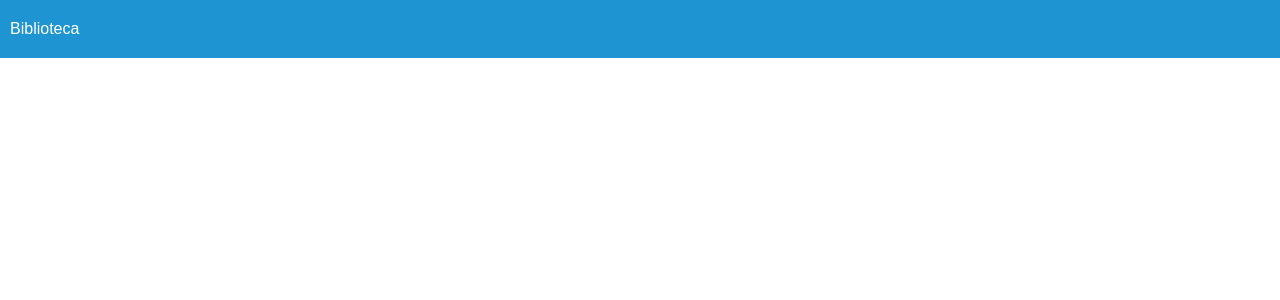
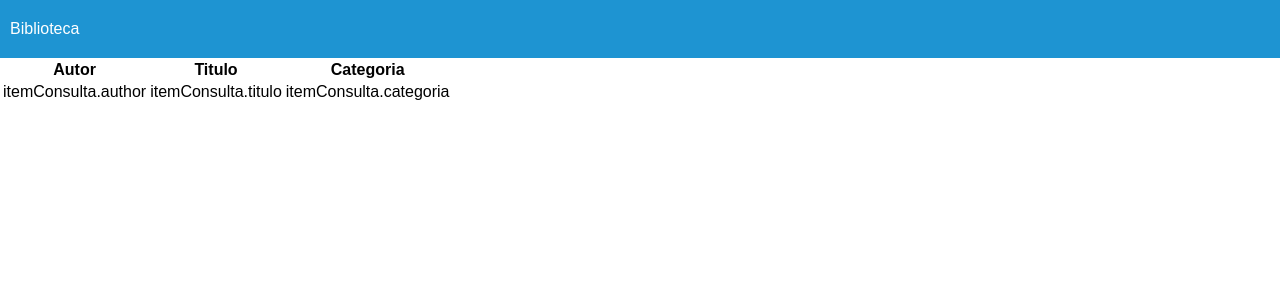
Before and after one commit to MayconnAguiarr/library-ui, an Angular app: page / in a window 1280 px wide. Shown: the top 300 px of the page. Built offline with nearby package versions, Linux system fonts and the light colour scheme.

Commit message:
adicionado componente 'cadastro-livo'

```diff
--- a/package.json
+++ b/package.json
@@ -22,6 +22,7 @@
     "@angular/platform-browser-dynamic": "^5.2.0",
     "@angular/router": "^5.2.0",
     "core-js": "^2.4.1",
+    "primeng": "^5.2.0",
     "rxjs": "^5.5.6",
     "zone.js": "^0.8.19"
   },
--- a/src/app/app.component.html
+++ b/src/app/app.component.html
@@ -1 +1,2 @@
 <app-navbar></app-navbar>
+<app-cadastro-livro></app-cadastro-livro>
--- a/src/app/app.module.ts
+++ b/src/app/app.module.ts
@@ -4,12 +4,14 @@ import { NgModule } from '@angular/core';
 
 import { AppComponent } from './app.component';
 import { NavbarComponent } from './navbar/navbar.component';
+import { CadastroLivroComponent } from './cadastro-livro/cadastro-livro.component';
 
 
 @NgModule({
   declarations: [
     AppComponent,
-    NavbarComponent
+    NavbarComponent,
+    CadastroLivroComponent
   ],
   imports: [
     BrowserModule
--- /dev/null
+++ b/src/app/cadastro-livro/cadastro-livro.component.html
@@ -0,0 +1,13 @@
+<table>
+  <tr>
+    <th>Autor</th>
+    <th>Titulo</th>
+    <th>Categoria</th>
+  </tr>
+  <tr>
+    <td>itemConsulta.author</td>
+    <td>itemConsulta.titulo</td>
+    <td>itemConsulta.categoria</td>
+  </tr>
+
+</table>
--- /dev/null
+++ b/src/app/cadastro-livro/cadastro-livro.component.ts
@@ -0,0 +1,21 @@
+import { Component, OnInit } from '@angular/core';
+
+@Component({
+  selector: 'app-cadastro-livro',
+  templateUrl: './cadastro-livro.component.html',
+  styleUrls: ['./cadastro-livro.component.css']
+})
+export class CadastroLivroComponent implements OnInit {
+
+  itensConsulta = [
+    {autor:'Oliveira Lima', titulo: ' O Movimento da Independência - 1821- 1822', categoria: '5'},
+    {autor:'Oliveira Lima', titulo: ' O Movimento da Independência - 1821- 1822', categoria: '5'},
+    {autor:'Oliveira Lima', titulo: ' O Movimento da Independência - 1821- 1822', categoria: '5'},
+  ];
+
+  constructor() { }
+
+  ngOnInit() {
+  }
+
+}
```
Also changed, not shown: src/app/cadastro-livro/cadastro-livro.component.css (added), 1 other file (tests, documents, lock files or other folders).
